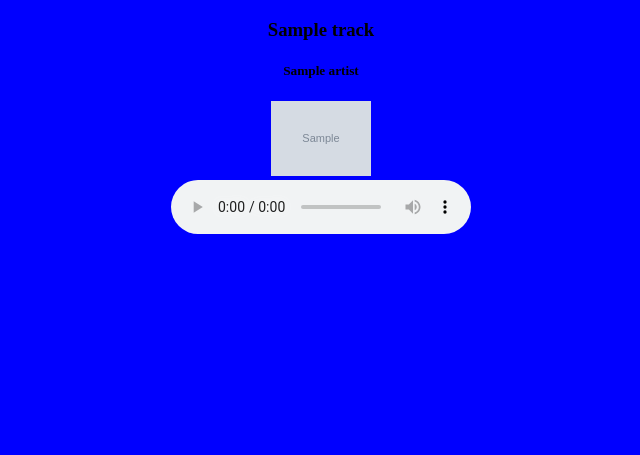
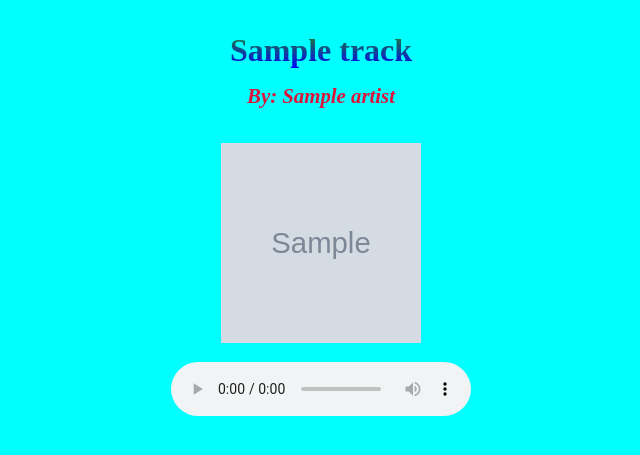
Before and after one commit to AP7557/Wave, a Flask app: page / in a window 1280 px wide. Shown: the top 455 px of the page, without its empty margins (319-959 px from the left). Run offline with Flask 2, Linux system fonts and the light colour scheme; grey boxes marked "Sample" are stand-in pictures; a database or web service that is not in the repository returns one stand-in record (values such as "Sample title"); data that the repository does not hold is empty.

Commit message:
Beautified the html using css, updated readme file

```diff
--- a/app.py
+++ b/app.py
@@ -28,5 +28,3 @@ app.run(
     host=os.getenv("IP", '0.0.0.0'),
     debug=True
 )
-
-app.config['SEND_FILE_MAX_AGE_DEFAULT'] = 0
--- a/auth.py
+++ b/auth.py
@@ -13,8 +13,6 @@ token = requests.post(url, {
     'client_secret': os.getenv('CLIENT_SECRET'),
 })
 
-# convert the response to JSON
 token_data = token.json()
 
-# save the access token
 access_token = token_data['access_token']
--- /dev/null
+++ b/static/style2.css
@@ -0,0 +1,23 @@
+body{
+    background-color: aqua;
+    text-align: center;
+}
+
+h3{
+    font-size:2em;
+    margin-bottom: 1px;
+    background: -webkit-linear-gradient(forestgreen, blue);
+    -webkit-background-clip: text;
+    -webkit-text-fill-color: transparent;
+}
+
+h5{
+    font-size:1.3em;
+    color: crimson;
+    margin-top: 15px;
+    font-style: italic;
+}
+
+audio{
+    margin-top: 15px;
+}
--- a/static/styles.css
+++ /dev/null
@@ -1,4 +0,0 @@
-body{
-    background-color: blue;
-    text-align: center;
-}
--- a/templates/index.html
+++ b/templates/index.html
@@ -1,14 +1,13 @@
 <!DOCTYPE html>
 <html>
-
     <head>
-        <link rel="stylesheet" href="{{ url_for('static', filename='styles.css') }}" type="text/css" />
+        <link rel="stylesheet" href="{{ url_for('static', filename='style2.css') }}" type="text/css" />
     </head>
 
     <body>
         <h3>{{data.name}}</h1>
-        <h5>{{data.artists}}</h5>
-        <img src={{data.image}} width=100 hight=100></img>
+        <h5>By: {{data.artists}}</h5>
+        <img src={{data.image}} width=200 height=200></img>
         <br>
         {%if data.song_preview_url != None%}
         <audio controls>
```
Also changed, not shown: README.md.
